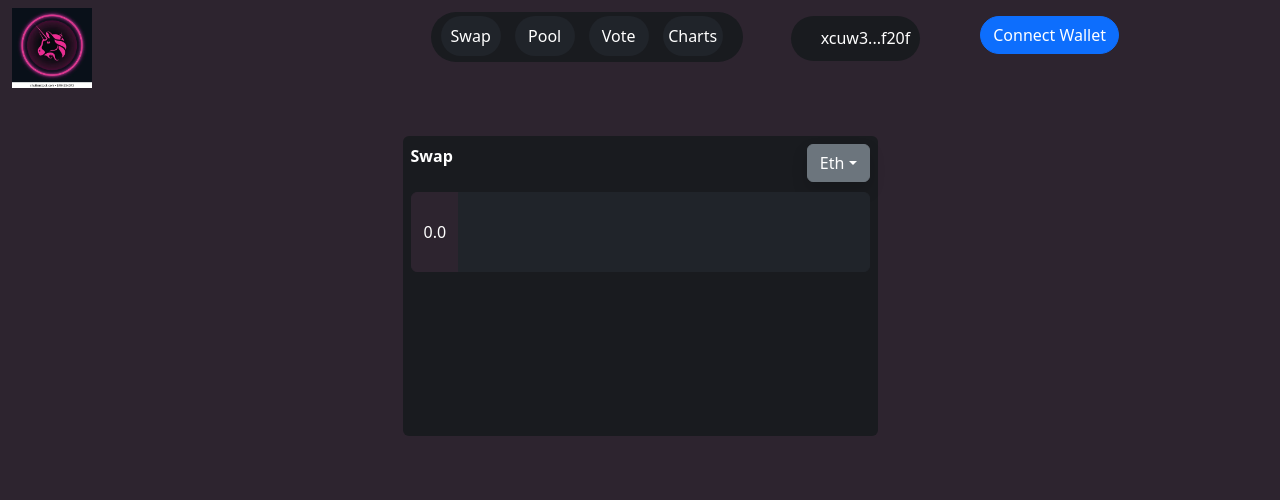
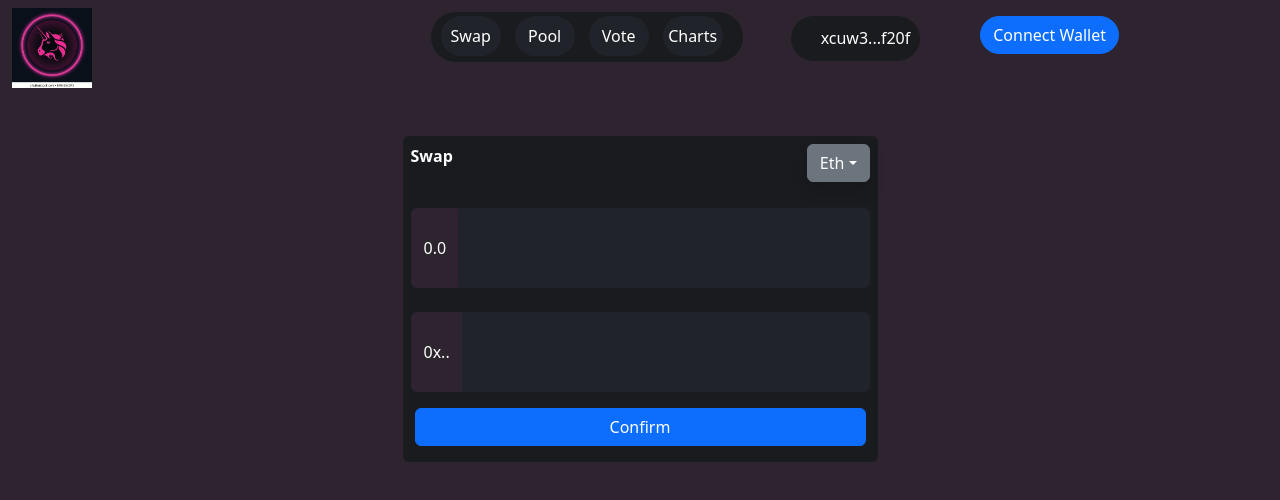
Before and after one commit to Oladayo-Ahmod/uniswap-clone, a Next.js app in the folder front-end/: page / in a window 1280 px wide. Shown: the top 500 px of the page. Built offline with nearby package versions, Linux system fonts and the light colour scheme.

Commit message:
main component design

```diff
--- a/front-end/components/Main.jsx
+++ b/front-end/components/Main.jsx
@@ -13,7 +13,7 @@ const Main =()=>{
                 {
             `.rounded-bg{
                 background-color:#191B1F;
-                height:300px;
+                height:auto;
             }
             input{
                 background :#20242A;
@@ -23,6 +23,9 @@ const Main =()=>{
             .input-group span{
                 background-color :#2D242F;
                 border-color :#2D242F;
+            }
+            button{
+                width : inherit;
             }
             `
             }
@@ -44,14 +47,25 @@ const Main =()=>{
                             </ul>
                             </div>
                        </div>
-                       <div className="col-md-12 pt-2 d-flex justify-content-between">
+                       <div className="col-md-12 pt-2 d-flex justify-content-between my-3">
                            <div className="input-group">
                             <span className='input-group-text text-white'>0.0</span>
                              <input type="text"
                                className="form-control" name="" id="" aria-describedby="helpId" placeholder="" />
                            </div>
                        </div>
+                       <div className="col-md-12 pt-2 d-flex justify-content-between my-3">
+                           <div className="input-group">
+                            <span className='input-group-text text-white'>0x..</span>
+                             <input type="text"
+                               className="form-control" name="" id="" aria-describedby="helpId" placeholder="" />
+                           </div>
+                       </div>
+                        <div className="col-md-12 px-1 mb-3">
+                            <button className='btn btn-primary'>Confirm</button>
+                        </div>
                     </div>
+
                 </div>
             </div>
         </div>
```
